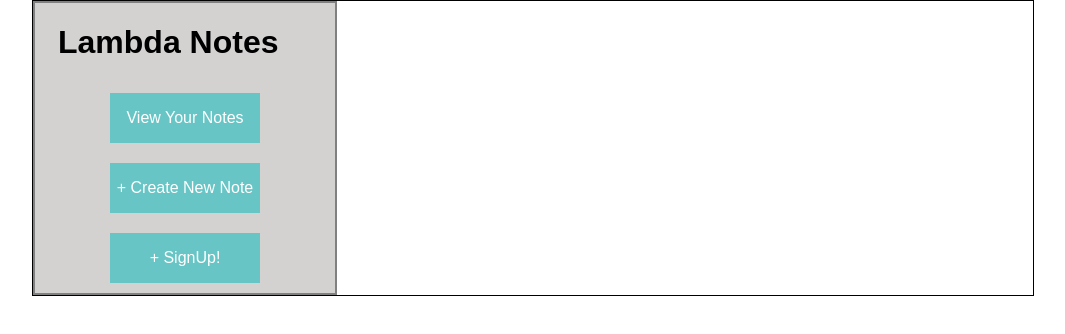
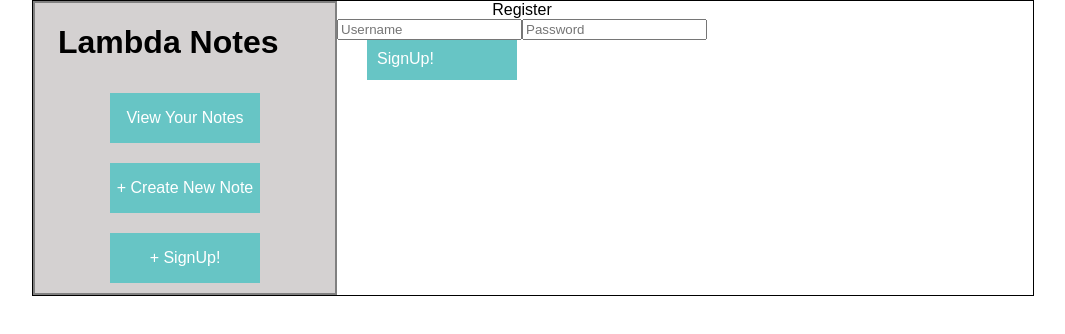
Before and after one commit to AlexisReyes90/frontend, a React (Create React App) app: page /LogIn in a window 1280 px wide. Shown: the top 334 px of the page, without its empty margins (107-1172 px from the left). Built offline with nearby package versions, Linux system fonts and the light colour scheme.

Commit message:
created user log in action and react endpoint

```diff
--- a/src/Action/index.js
+++ b/src/Action/index.js
@@ -49,6 +49,19 @@ export const createUser = (newUser) => {
     }
 }
 
+//axios log in user
+
+export const login = (user) => {
+    return dispatch => {
+        dispatch({ type: LOADING });
+        axios
+            .post('http://localhost:5000/user/login', user)
+            .then(response => {
+                dispatch({ type: SUCCESS })
+            })
+    }
+}
+
 //axios.delete config
 
 export const deleteNote = (id) => {
--- /dev/null
+++ b/src/Components/LogIn.js
@@ -0,0 +1,39 @@
+import React, { Component } from 'react';
+import { connect } from 'react-redux';
+import { login } from '../Action';
+
+class LogIn extends Component {
+
+    state = {
+        username: '',
+        password: ''
+    }
+
+    handleInputChange = e => {
+        this.setState({ [e.target.name]: e.target.value })
+    }
+
+    handleSubmit = e => {
+        const { username, password } = this.state;
+
+        e.preventDefault()
+        this.props.createUser({ username, password });
+        this.setState({ username: '', password: '' })
+        this.props.history.push('/');
+    }
+
+    render() {
+        return(
+        <div>
+           <div> Register </div>
+           <form>
+            <input name="username" placeholder="Username" value={this.state.username} onChange={this.handleInputChange}/>
+            <input name="password" placeholder="Password" value={this.state.password} onChange={this.handleInputChange}/>
+            <button onClick={this.handleSubmit} className="save-button">SignUp!</button>
+           </form>
+        </div>
+        );
+    }
+}
+
+export default connect(null, { login })(LogIn);
--- a/src/index.js
+++ b/src/index.js
@@ -16,6 +16,7 @@ import SideBar from './Components/SideBar';
 import Note from './Components/Note';
 import EditNote from './Components/EditNote';
 import SignUp from './Components/SignUp';
+import LogIn from './Components/LogIn';
 
 const store = createStore(rootReducer, applyMiddleware(thunk, logger))
 
@@ -29,6 +30,7 @@ ReactDOM.render(
                 <Route path="/Note/:id" component={Note}/>
                 <Route path="/EditNote" component={EditNote}/>
                 <Route path='/RegisterUser' component={SignUp}/>
+                <Route path='/LogIn' component={LogIn}/>
             </div>
         </Router>
     </Provider>
```
